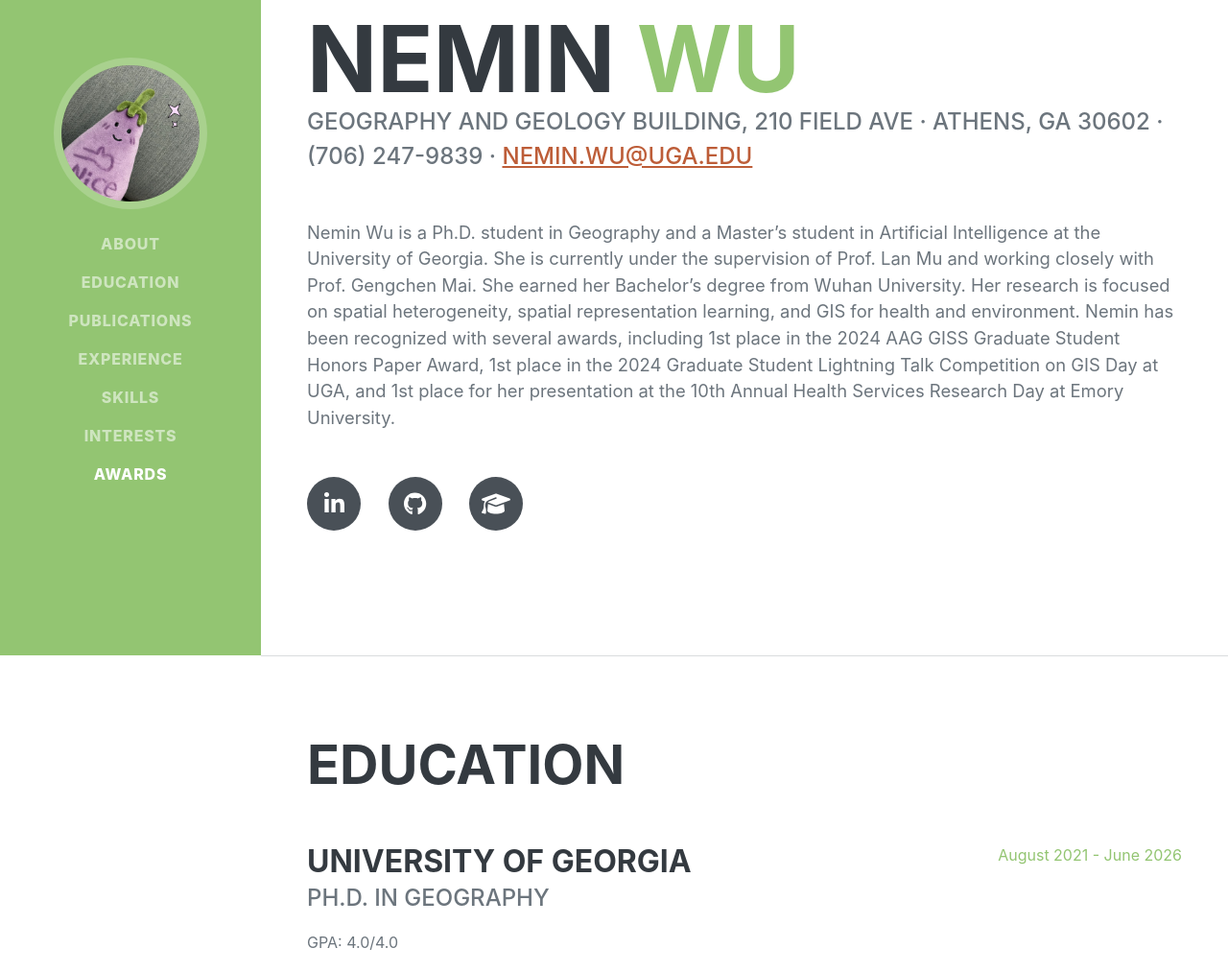
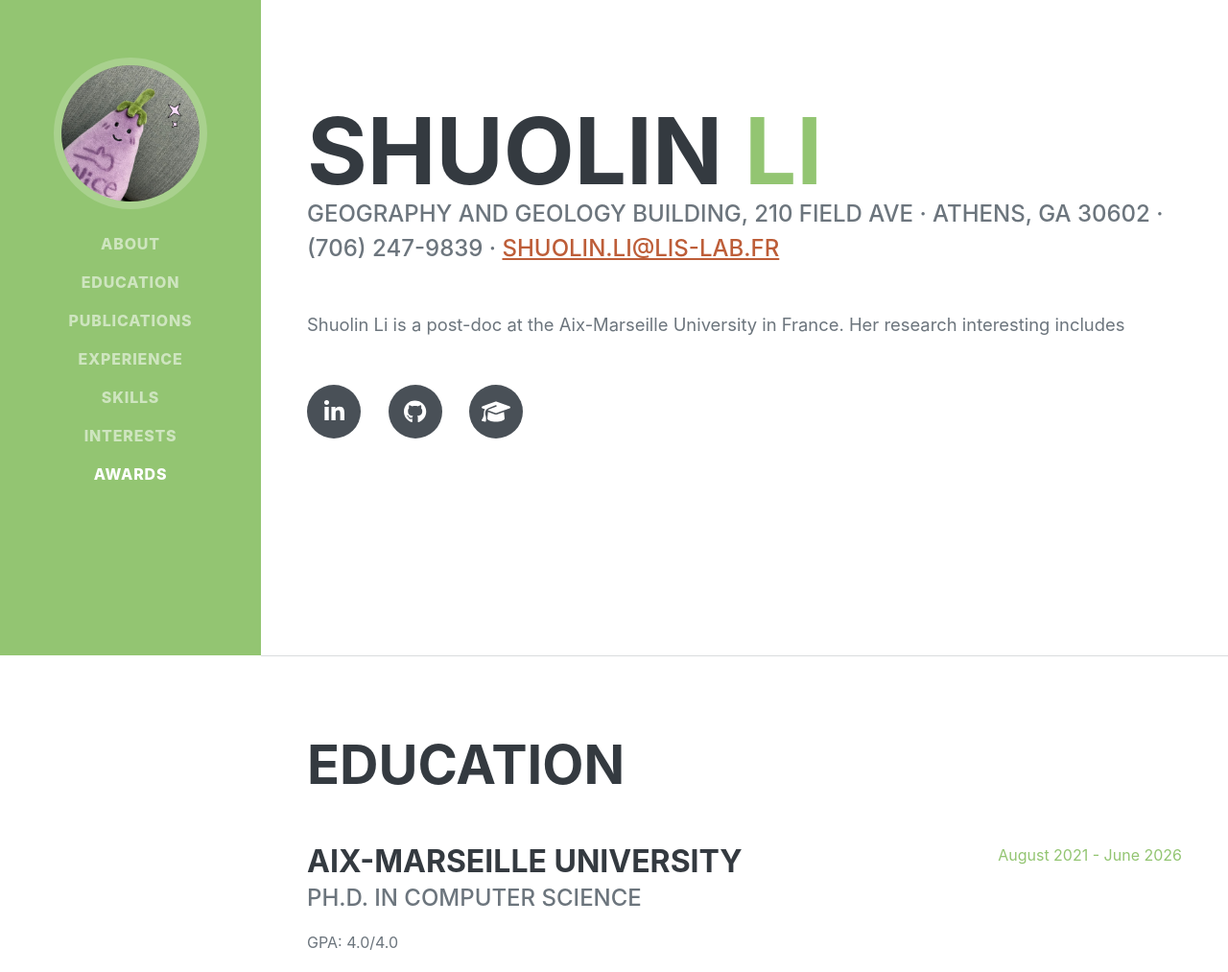
Before and after one commit to LiShuolin/lishuolin.github.io, a website: page index.html in a window 1280 px wide. Shown: the part 117-1130 px from the top of the page at 96% size. Drawn offline with nearby package versions, Linux system fonts and the light colour scheme; a web font is replaced by a local one.

Commit message:
Update index.html

```diff
--- a/index.html
+++ b/index.html
@@ -5,7 +5,7 @@
         <meta name="viewport" content="width=device-width, initial-scale=1, shrink-to-fit=no" />
         <meta name="description" content="" />
         <meta name="author" content="" />
-        <title>Nemin Wu's Website</title>
+        <title>Shuolin Li's Website</title>
         <link rel="icon" type="image/x-icon" href="img/favicon.ico" />
         <!-- Font Awesome icons (free version)-->
         <script src="https://use.fontawesome.com/releases/v6.3.0/js/all.js" crossorigin="anonymous"></script>
@@ -19,7 +19,7 @@
         <!-- Navigation-->
         <nav class="navbar navbar-expand-lg navbar-dark bg-primary fixed-top" id="sideNav">
             <a class="navbar-brand js-scroll-trigger" href="#page-top">
-                <span class="d-block d-lg-none">Nemin Wu</span>
+                <span class="d-block d-lg-none">Shuolin Li</span>
                 <span class="d-none d-lg-block"><img class="img-fluid img-profile rounded-circle mx-auto mb-2" src="img/neggplant.jpg" alt="..." /></span>
             </a>
             <button class="navbar-toggler" type="button" data-bs-toggle="collapse" data-bs-target="#navbarResponsive" aria-controls="navbarResponsive" aria-expanded="false" aria-label="Toggle navigation"><span class="navbar-toggler-icon"></span></button>
@@ -41,14 +41,14 @@
             <section class="resume-section" id="about">
                 <div class="resume-section-content">
                     <h1 class="mb-0">
-                        Nemin
-                        <span class="text-primary">Wu</span>
+                        Shuolin
+                        <span class="text-primary">Li</span>
                     </h1>
                     <div class="subheading mb-5">
                         Geography and Geology Building, 210 Field Ave · Athens, GA 30602 · (706) 247-9839 ·
-                        <a href="mailto:Nemin.Wu@uga.edu">Nemin.Wu@uga.edu</a>
+                        <a href="mailto:shuolin.li@lis-lab.fr">shuolin.li@lis-lab.fr</a>
                     </div>
-                    <p class="lead mb-5">Nemin Wu is a Ph.D. student in Geography and a Master’s student in Artificial Intelligence at the University of Georgia. She is currently under the supervision of Prof. Lan Mu and working closely with Prof. Gengchen Mai. She earned her Bachelor’s degree from Wuhan University. Her research is focused on spatial heterogeneity, spatial representation learning, and GIS for health and environment. Nemin has been recognized with several awards, including 1st place in the 2024 AAG GISS Graduate Student Honors Paper Award, 1st place in the 2024 Graduate Student Lightning Talk Competition on GIS Day at UGA, and 1st place for her presentation at the 10th Annual Health Services Research Day at Emory University.</p>
+                    <p class="lead mb-5">Shuolin Li is a post-doc at the Aix-Marseille University in France. Her research interesting includes </p>
                     <div class="social-icons">
                         <a class="social-icon" href="https://www.linkedin.com/in/nemin-wu-a72060237?utm_source=share&utm_campaign=share_via&utm_content=profile&utm_medium=ios_app"><i class="fab fa-linkedin-in"></i></a>
                         <a class="social-icon" href="https://github.com/NeminWu"><i class="fab fa-github"></i></a>
@@ -67,8 +67,8 @@
 
                     <div class="d-flex flex-column flex-md-row justify-content-between mb-5">
                         <div class="flex-grow-1">
-                            <h3 class="mb-0">University of Georgia</h3>
-                            <div class="subheading mb-3">Ph.D. in Geography</div>
+                            <h3 class="mb-0">Aix-Marseille University</h3>
+                            <div class="subheading mb-3">Ph.D. in Computer Science</div>
                             <!-- <div>Computer Science - Web Development Track</div> -->
                             <p>GPA: 4.0/4.0</p>
                         </div>
```
